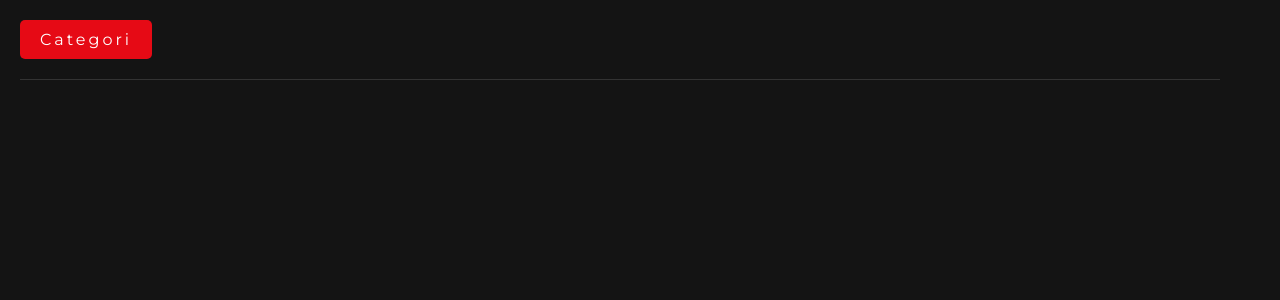
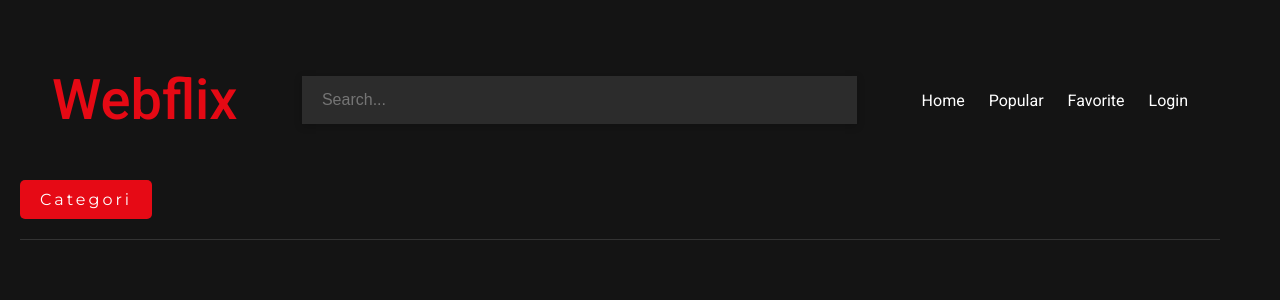
Before and after one commit to Zara-Git/Netflix-projekt, a React (Vite) app: page /category in a window 1280 px wide. Shown: the top 300 px of the page. Built offline with nearby package versions, Linux system fonts and the light colour scheme.

Commit message:
header has added

```diff
--- a/src/pages/Categories/Categories.jsx
+++ b/src/pages/Categories/Categories.jsx
@@ -3,6 +3,7 @@ import movieData from "./movies.json";
 import "./Categories.css";
 import GenreMenu from "./GenreMenu";
 import { useNavigate } from "react-router-dom";
+import Header from "../../components/Header/Header";
 
 const Categories = () => {
   const [moviesByGenre, setMoviesByGenre] = useState({});
@@ -48,6 +49,7 @@ const Categories = () => {
 
   return (
     <div className="Categories-container">
+      <Header />
       <button className="menu-button" onClick={toggleMenu}>
         Categori
       </button>
```
